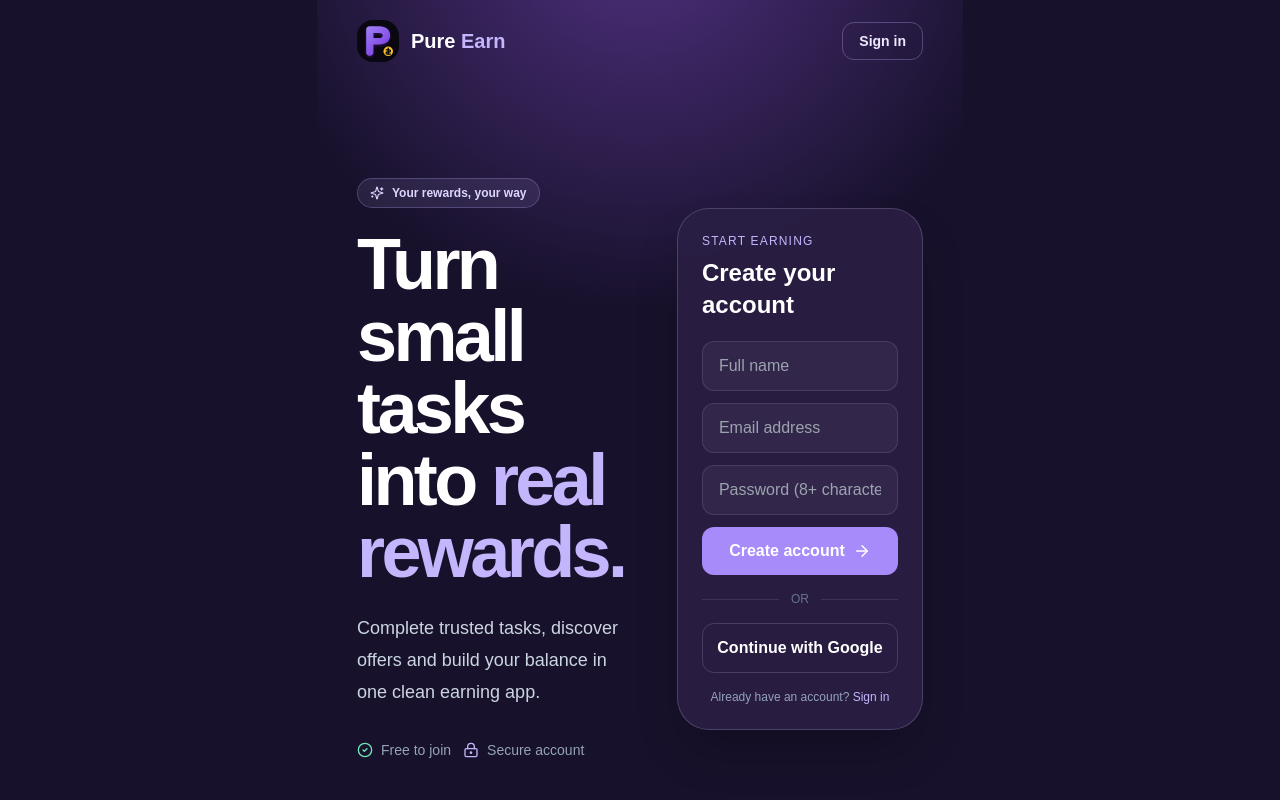
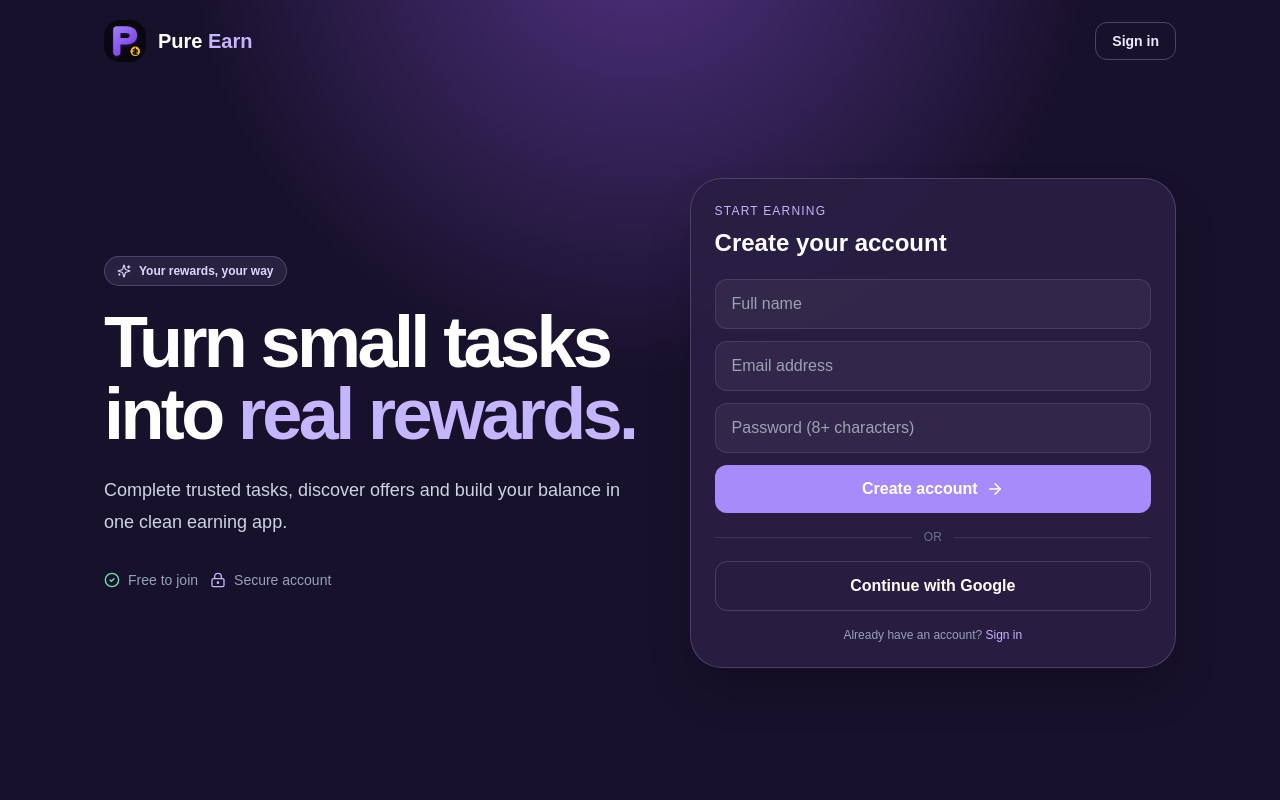
Before and after one commit to shoyrulove-dev/Earn, a Next.js app: page / in a window 1280 px wide. Shown: the top 800 px of the page. Built offline with nearby package versions, Linux system fonts and the light colour scheme; no server answers.

Commit message:
Restore responsive landing and add member sidebar

```diff
--- a/app/globals.css
+++ b/app/globals.css
@@ -30,6 +30,6 @@ main > nav.max-w-5xl { max-width: 28rem; }
 body:has(form)::after { content: "A PureHub product  •  © 2026 Pure Earn"; display: block; padding: 2rem 1rem; text-align: center; color: #a8a0bc; font-size: .8rem; border-top: 1px solid rgba(255,255,255,.1); }
 
 /* XenPaid-style centered member app shell: phone width on desktop, full width on mobile. */
-body:has(nav) main > div { width: 100% !important; max-width: 646px !important; margin-inline: auto; }
-body:has(nav) main > nav { width: 100%; max-width: 646px !important; left: 50%; transform: translateX(-50%); }
-@media (max-width: 646px) { body:has(nav) main > div, body:has(nav) main > nav { max-width: 100% !important; } }
+body:has(header.sticky) main > div { width: 100% !important; max-width: 646px !important; margin-inline: auto; }
+body:has(header.sticky) main > nav { width: 100%; max-width: 646px !important; left: 50%; transform: translateX(-50%); }
+@media (max-width: 646px) { body:has(header.sticky) main > div, body:has(header.sticky) main > nav { max-width: 100% !important; } }
```
Also changed, not shown: app/dashboard/page.tsx (+3 -3 lines).
